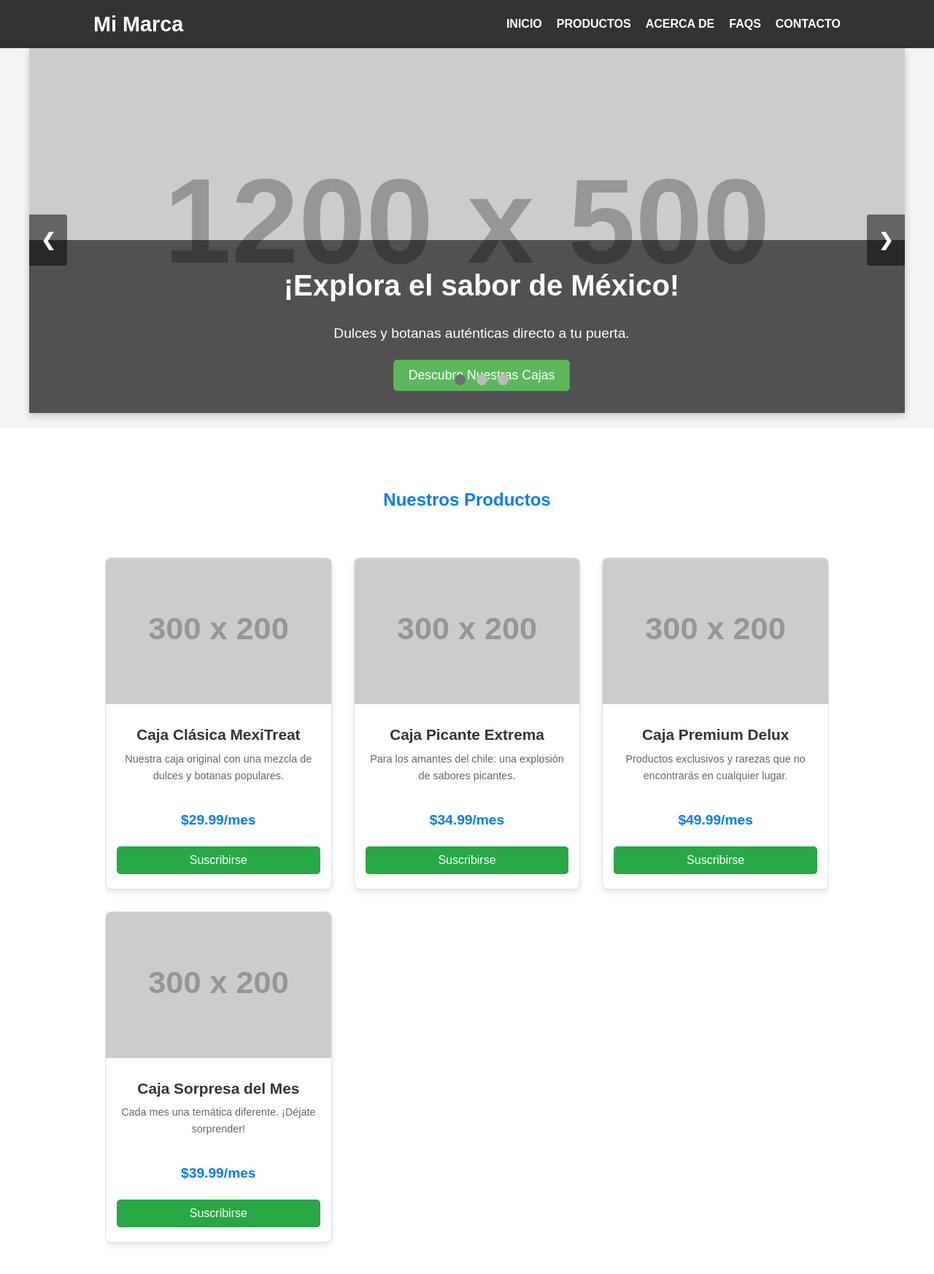
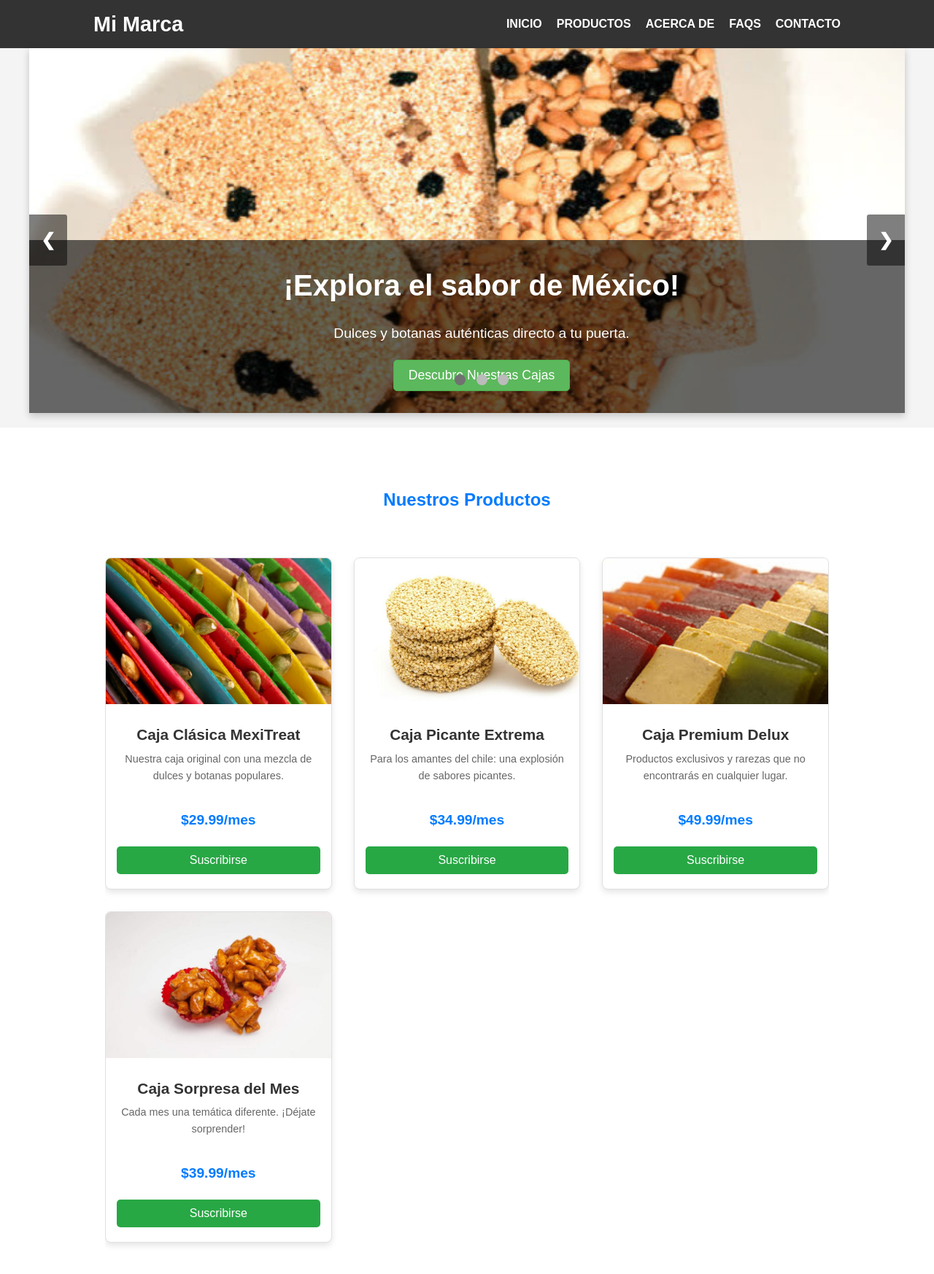
Before and after one commit to Drworm82/MexiTreatCo, a plain HTML site: page index.html in a window 1280 px wide. Shown: the top 1746 px of the page at 73% size. Drawn offline with Linux system fonts and the light colour scheme; placeholder pictures from the web are drawn by us.

Commit message:
Update index.html

```diff
--- a/index.html
+++ b/index.html
@@ -32,7 +32,7 @@
             <div class="carousel-container">
                 <div class="carousel-slides">
                     <div class="carousel-slide fade">
-                        <img src="https://via.placeholder.com/1200x500/8B0000/FFFFFF?text=Bienvenido+a+MexiTreatCo" alt="Bienvenido a MexiTreatCo">
+                        <img src="img/alegria-620x400.jpg" alt="Dulces de Alegría Tradicionales">
                         <div class="carousel-caption">
                             <h2>¡Explora el sabor de México!</h2>
                             <p>Dulces y botanas auténticas directo a tu puerta.</p>
@@ -41,7 +41,7 @@
                     </div>
 
                     <div class="carousel-slide fade">
-                        <img src="https://via.placeholder.com/1200x500/006400/FFFFFF?text=Cajas+personalizadas" alt="Cajas personalizadas">
+                        <img src="img/dulces-mexicanos-2.jpg" alt="Variedad de Dulces Mexicanos">
                         <div class="carousel-caption">
                             <h2>Cajas Curadas con Amor</h2>
                             <p>Cada mes, una nueva sorpresa llena de delicias.</p>
@@ -50,7 +50,7 @@
                     </div>
 
                     <div class="carousel-slide fade">
-                        <img src="https://via.placeholder.com/1200x500/4169E1/FFFFFF?text=Frescura+y+Tradicion" alt="Frescura y Tradición">
+                        <img src="img/Pepitorias-.jpg.imgw.1280.1280.jpeg" alt="Pepitorias y Dulces Típicos">
                         <div class="carousel-caption">
                             <h2>Frescura y Tradición</h2>
                             <p>Directo de productores locales mexicanos.</p>
@@ -75,7 +75,7 @@
                 <h2>Nuestros Productos</h2>
                 <div class="product-grid">
                     <div class="product-card">
-                        <img src="https://via.placeholder.com/300x200/FF5733/FFFFFF?text=Caja+Clasica" alt="Caja Clásica" class="product-image">
+                        <img src="img/dulces-tipicos-mexicanos.jpg" alt="Caja Clásica" class="product-image">
                         <h3 class="product-title">Caja Clásica MexiTreat</h3>
                         <p class="product-description">Nuestra caja original con una mezcla de dulces y botanas populares.</p>
                         <p class="product-price">$29.99/mes</p>
@@ -83,7 +83,7 @@
                     </div>
 
                     <div class="product-card">
-                        <img src="https://via.placeholder.com/300x200/33A0FF/FFFFFF?text=Caja+Picante" alt="Caja Picante" class="product-image">
+                        <img src="img/amaranto_1.jpg" alt="Caja Picante" class="product-image">
                         <h3 class="product-title">Caja Picante Extrema</h3>
                         <p class="product-description">Para los amantes del chile: una explosión de sabores picantes.</p>
                         <p class="product-price">$34.99/mes</p>
@@ -91,7 +91,7 @@
                     </div>
 
                     <div class="product-card">
-                        <img src="https://via.placeholder.com/300x200/33FF57/FFFFFF?text=Caja+Premium" alt="Caja Premium" class="product-image">
+                        <img src="img/ates.jpg" alt="Caja Premium" class="product-image">
                         <h3 class="product-title">Caja Premium Delux</h3>
                         <p class="product-description">Productos exclusivos y rarezas que no encontrarás en cualquier lugar.</p>
                         <p class="product-price">$49.99/mes</p>
@@ -99,7 +99,7 @@
                     </div>
 
                     <div class="product-card">
-                        <img src="https://via.placeholder.com/300x200/FF33DA/FFFFFF?text=Caja+Sorpresa" alt="Caja Sorpresa" class="product-image">
+                        <img src="img/mueganos-3.jpg" alt="Caja Sorpresa" class="product-image">
                         <h3 class="product-title">Caja Sorpresa del Mes</h3>
                         <p class="product-description">Cada mes una temática diferente. ¡Déjate sorprender!</p>
                         <p class="product-price">$39.99/mes</p>
```
